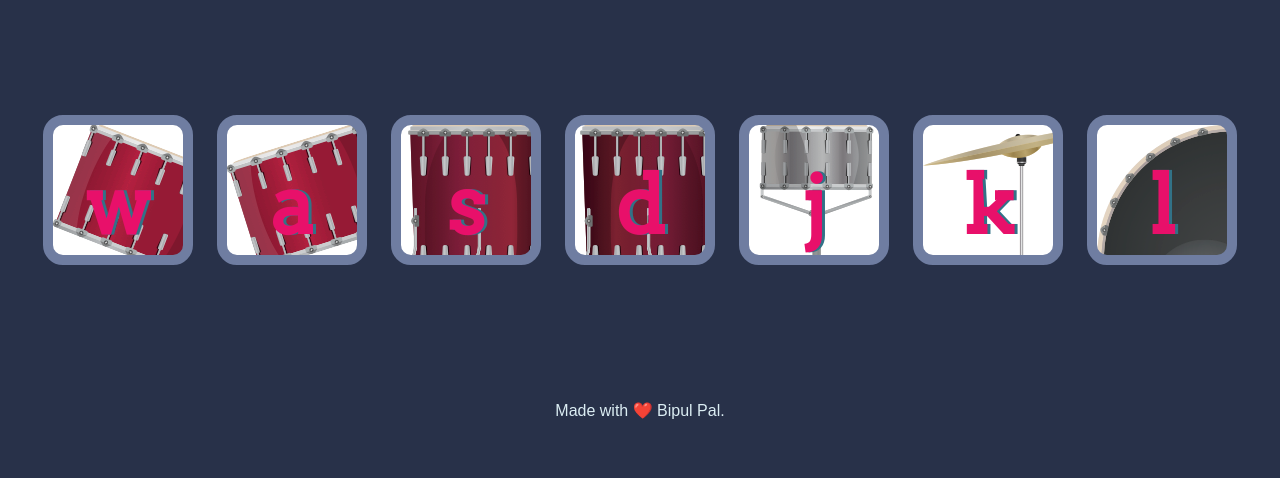
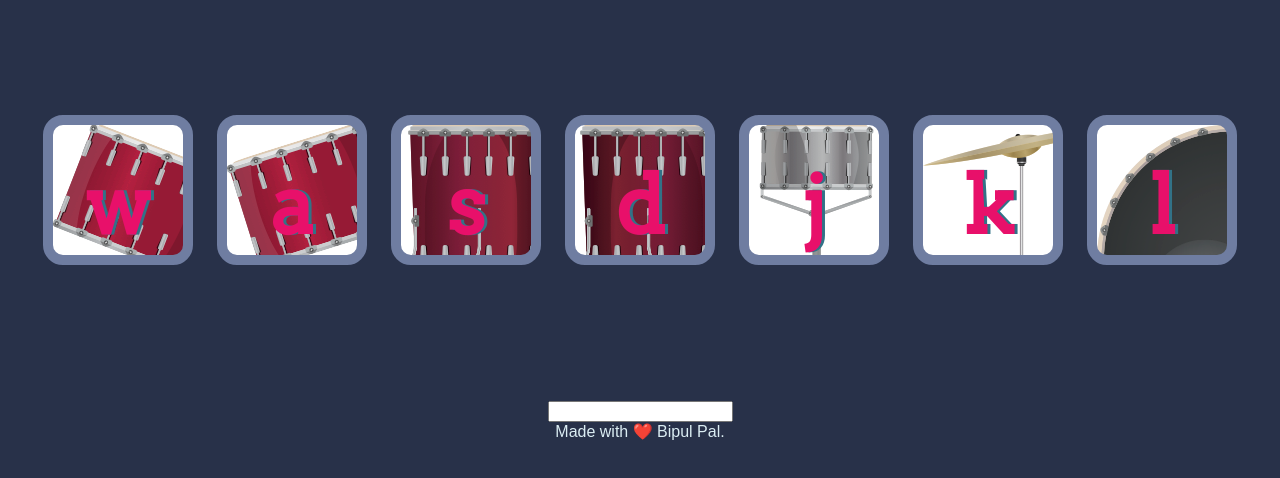
Before and after one commit to bipulpal1/play-drum-game, a plain HTML site: page index.html in a window 1280 px wide. Shown: the part 174-652 px from the top of the page. Drawn offline with Linux system fonts and the light colour scheme.

Commit message:
Update index.html

```diff
--- a/index.html
+++ b/index.html
@@ -28,6 +28,12 @@
     <button class="l drum">l</button>
   </div>
 
+  <div class="new">
+    <form action="">
+      <input class="typing" type="placeholder">
+    </form>
+  </div>
+
   <footer>
     Made with ❤️ Bipul Pal.
   </footer>
```
